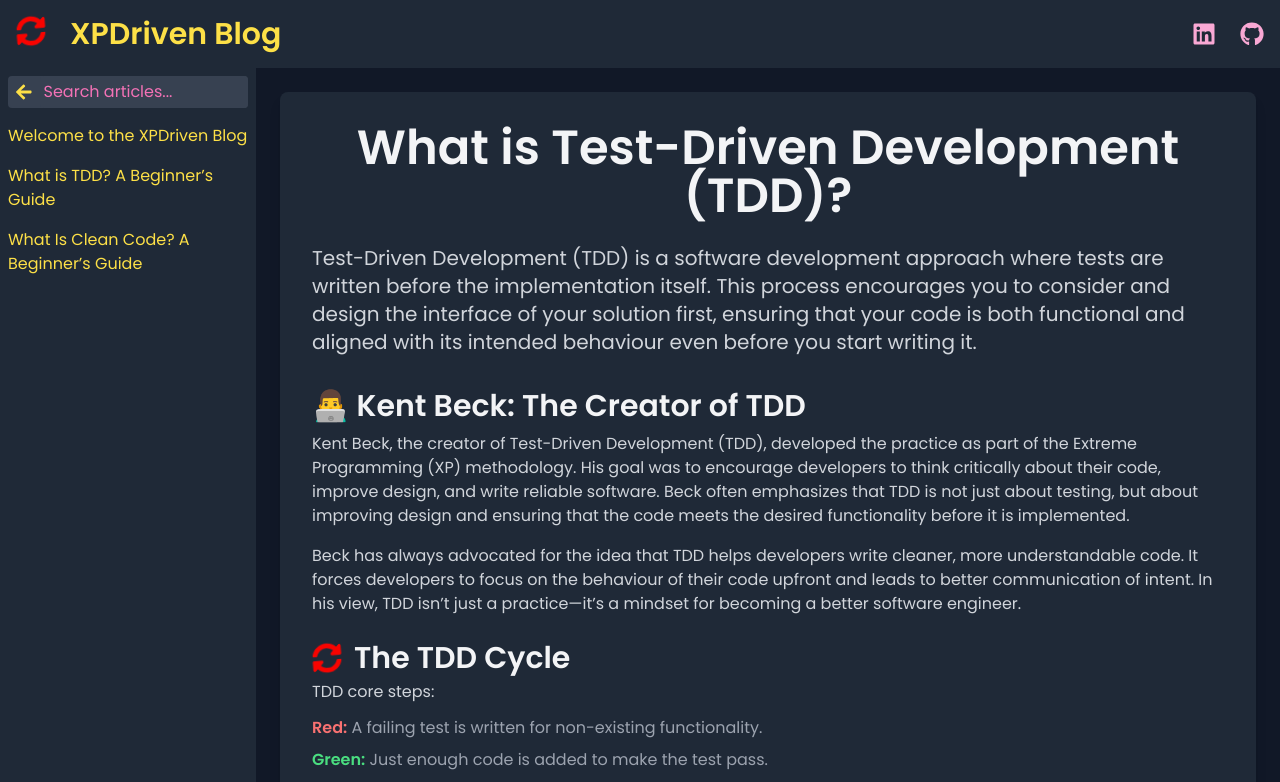
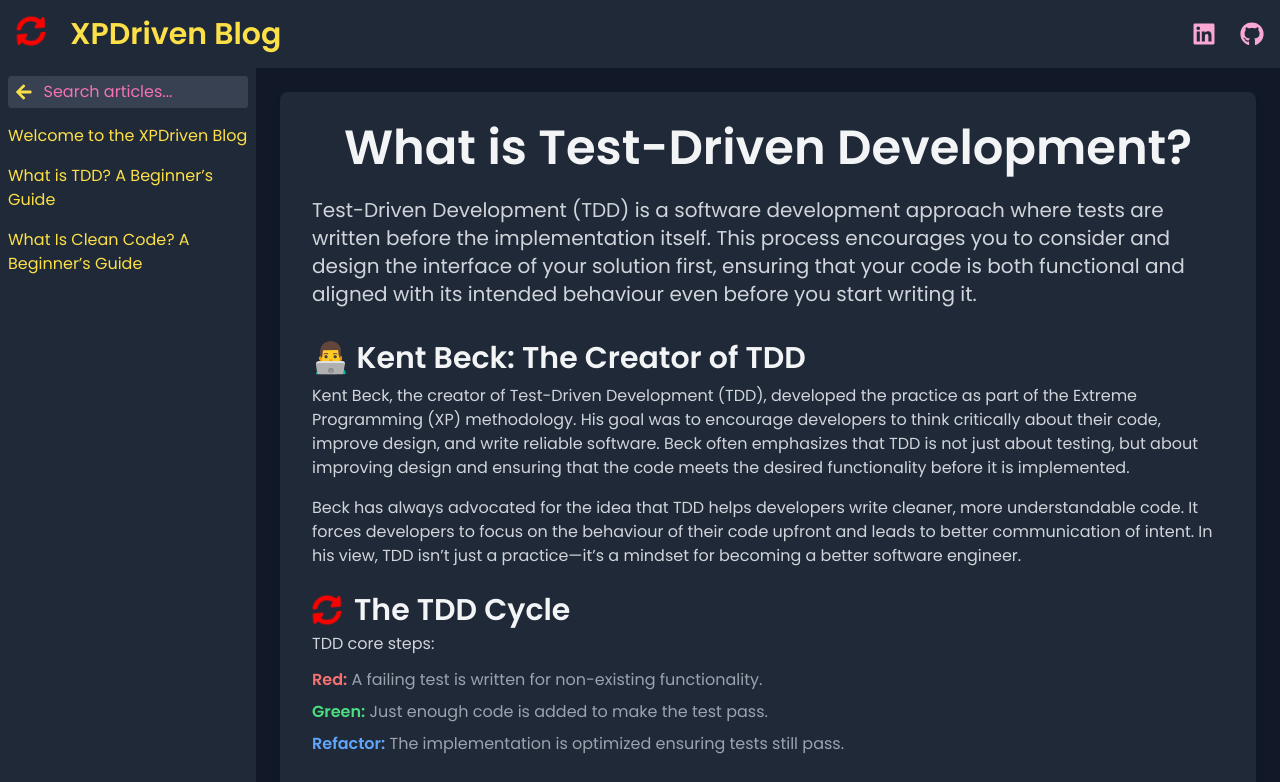
Before and after one commit to leandrodalbo/xpdriven-blog, a React (Vite) app: page /article/1 in a window 1280 px wide. Shown: the top 782 px of the page. Built offline with nearby package versions, Linux system fonts and the light colour scheme.

Commit message:
failing test fixed

```diff
--- a/src/blog-article/WhatIsTDD.tsx
+++ b/src/blog-article/WhatIsTDD.tsx
@@ -3,7 +3,7 @@ import { FaSyncAlt } from "react-icons/fa";
 const WhatIsTDD = () => (
     <article className="p-4 sm:p-6 md:p-8 bg-gray-800 text-gray-300 rounded-lg shadow-lg w-full mx-auto">
         <h1 className="text-3xl sm:text-4xl md:text-5xl font-semibold mb-6 text-gray-100 text-center">
-            What is Test-Driven Development (TDD)?
+            What is Test-Driven Development?
         </h1>
 
         <p className="text-lg sm:text-xl leading-relaxed text-gray-300 mb-4">
```
